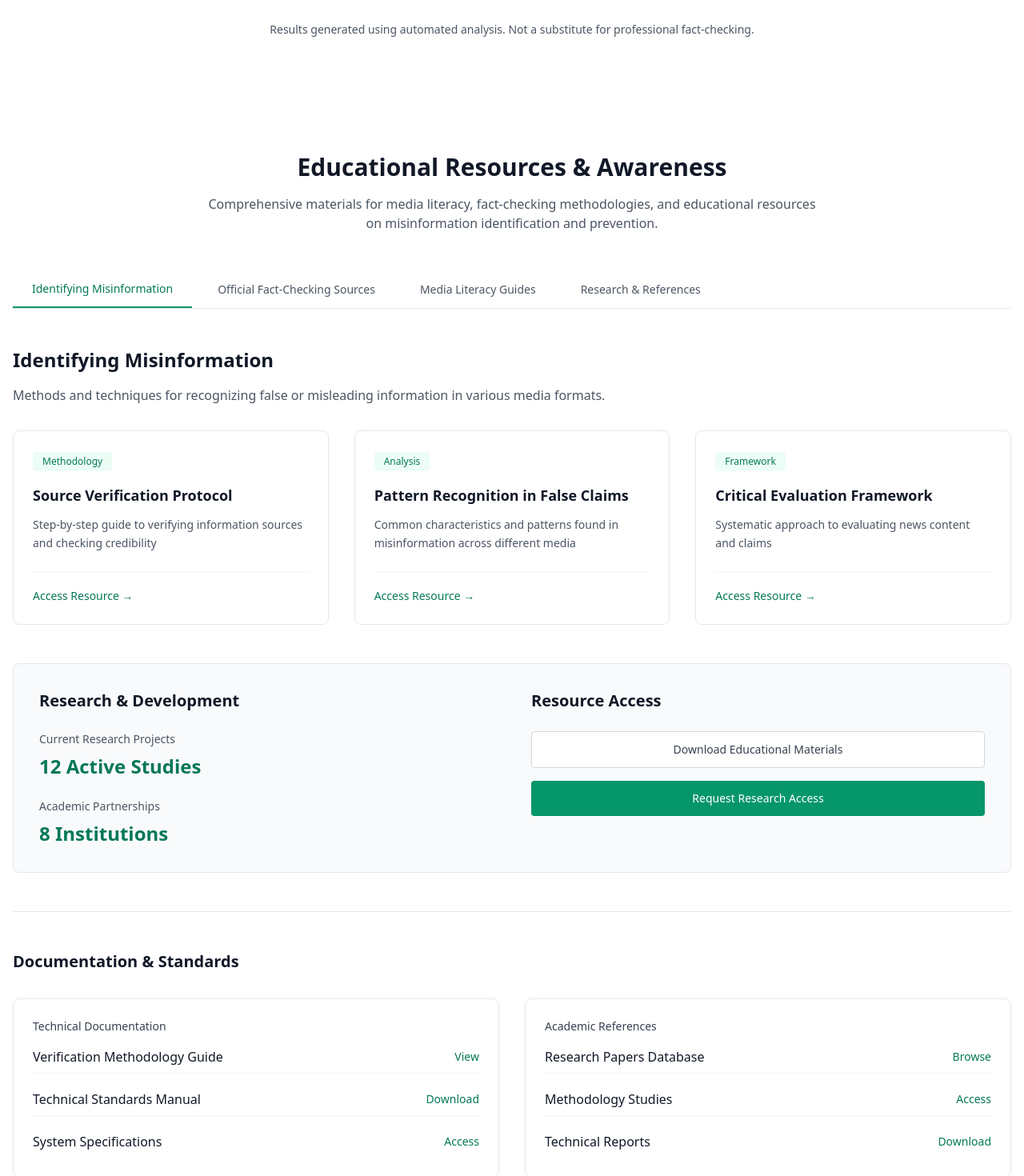
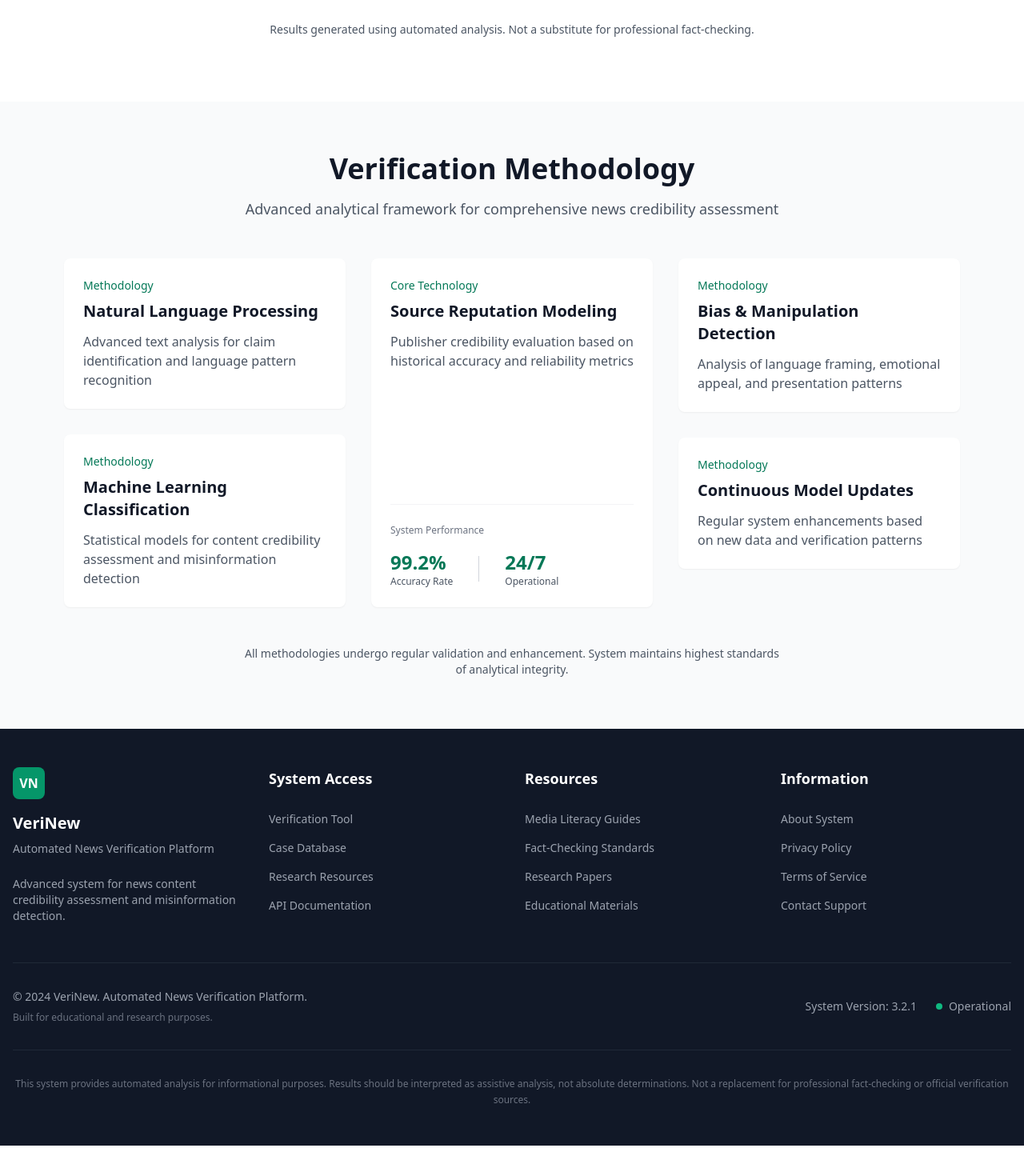
Before and after one commit to adinahawaldar/verity, a React (Vite) app: page / in a window 1280 px wide. Shown: the part 3260-4730 px from the top of the page at 80% size. After the commit the page ends 4692 px from the top, so only its background shows below. Built offline with nearby package versions, Linux system fonts and the light colour scheme.

Commit message:
updated methodology

```diff
--- a/src/Components/Categories.jsx
+++ b/src/Components/Categories.jsx
@@ -1,248 +1,116 @@
-import { useState } from 'react';
-
-const ResourcesSection = () => {
-  const [activeTab, setActiveTab] = useState('identification');
-
-  const resources = {
-    identification: {
-      title: "Identifying Misinformation",
-      description: "Methods and techniques for recognizing false or misleading information in various media formats.",
-      items: [
-        {
-          title: "Source Verification Protocol",
-          description: "Step-by-step guide to verifying information sources and checking credibility",
-          category: "Methodology",
-          link: "#"
-        },
-        {
-          title: "Pattern Recognition in False Claims",
-          description: "Common characteristics and patterns found in misinformation across different media",
-          category: "Analysis",
-          link: "#"
-        },
-        {
-          title: "Critical Evaluation Framework",
-          description: "Systematic approach to evaluating news content and claims",
-          category: "Framework",
-          link: "#"
-        }
-      ]
+const ProfessionalMethodology = () => {
+  const methodologies = [
+    {
+      title: "Natural Language Processing",
+      description: "Advanced text analysis for claim identification and language pattern recognition"
     },
-    sources: {
-      title: "Official Fact-Checking Sources",
-      description: "Verified and authoritative sources for fact-checking and information verification.",
-      items: [
-        {
-          title: "International Verification Standards",
-          description: "Global standards and protocols for professional fact-checking organizations",
-          category: "Standards",
-          link: "#"
-        },
-        {
-          title: "Government Verification Databases",
-          description: "Official databases and resources maintained by government agencies",
-          category: "Official",
-          link: "#"
-        },
-        {
-          title: "Academic Research Institutions",
-          description: "University research centers specializing in misinformation studies",
-          category: "Academic",
-          link: "#"
-        }
-      ]
+    {
+      title: "Machine Learning Classification",
+      description: "Statistical models for content credibility assessment and misinformation detection"
     },
-    literacy: {
-      title: "Media Literacy Guides",
-      description: "Educational resources for developing critical media consumption skills.",
-      items: [
-        {
-          title: "Digital Literacy Curriculum",
-          description: "Comprehensive educational materials for digital media literacy",
-          category: "Education",
-          link: "#"
-        },
-        {
-          title: "Professional Training Modules",
-          description: "Training resources for journalists and media professionals",
-          category: "Training",
-          link: "#"
-        },
-        {
-          title: "Public Awareness Materials",
-          description: "Resources for public education and awareness campaigns",
-          category: "Awareness",
-          link: "#"
-        }
-      ]
+    {
+      title: "Source Reputation Modeling",
+      description: "Publisher credibility evaluation based on historical accuracy and reliability metrics"
     },
-    research: {
-      title: "Research & References",
-      description: "Academic papers, studies, and technical documentation on misinformation detection.",
-      items: [
-        {
-          title: "Annual Misinformation Research Report",
-          description: "Comprehensive annual analysis of misinformation trends and patterns",
-          category: "Research",
-          link: "#"
-        },
-        {
-          title: "Technical Verification Standards",
-          description: "Technical specifications and standards for verification systems",
-          category: "Technical",
-          link: "#"
-        },
-        {
-          title: "Academic Papers Collection",
-          description: "Peer-reviewed research on misinformation detection methodologies",
-          category: "Academic",
-          link: "#"
-        }
-      ]
+    {
+      title: "Bias & Manipulation Detection",
+      description: "Analysis of language framing, emotional appeal, and presentation patterns"
+    },
+    {
+      title: "Continuous Model Updates",
+      description: "Regular system enhancements based on new data and verification patterns"
     }
-  };
-
-  const currentResources = resources[activeTab];
+  ];
 
   return (
-    <section className="py-16 bg-white">
-      <div className="max-w-7xl mx-auto px-4">
+    <section className="py-16 bg-gray-50">
+      <div className="max-w-6xl mx-auto px-4">
 
-        {/* Section Header */}
+        {/* Header */}
         <div className="text-center mb-12">
-          <h2 className="text-3xl font-bold text-gray-900 mb-4">
-            Educational Resources & Awareness
+          <h2 className="text-4xl font-bold text-gray-900 mb-4">
+            Verification Methodology
           </h2>
-          <p className="text-gray-600 max-w-3xl mx-auto">
-            Comprehensive materials for media literacy, fact-checking methodologies,
-            and educational resources on misinformation identification and prevention.
+          <p className="text-lg text-gray-600 max-w-2xl mx-auto">
+            Advanced analytical framework for comprehensive news credibility assessment
           </p>
         </div>
 
-        {/* Navigation Tabs */}
-        <div className="border-b border-gray-200 mb-12">
-          <div className="flex flex-wrap gap-2">
-            {Object.keys(resources).map((key) => (
-              <button
-                key={key}
-                onClick={() => setActiveTab(key)}
-                className={`px-6 py-3 text-sm font-medium transition-colors ${
-                  activeTab === key
-                    ? 'border-b-2 border-emerald-600 text-emerald-700'
-                    : 'text-gray-600 hover:text-gray-900'
-                }`}
-              >
-                {resources[key].title}
-              </button>
+        {/* Methodology Cards - New UI Style */}
+        <div className="grid grid-cols-1 md:grid-cols-3 gap-8 mb-12">
+          {/* Left Column */}
+          <div className="space-y-8">
+            {methodologies.slice(0, 2).map((method, index) => (
+              <div key={index} className="bg-white rounded-lg p-6 shadow-sm">
+                <div className="text-sm text-emerald-700 font-medium mb-2">
+                  Methodology
+                </div>
+                <h3 className="text-xl font-semibold text-gray-900 mb-3">
+                  {method.title}
+                </h3>
+                <p className="text-gray-600">
+                  {method.description}
+                </p>
+              </div>
             ))}
           </div>
-        </div>
 
-        {/* Content Area */}
-        <div className="mb-12">
-          <div className="mb-8">
-            <h3 className="text-2xl font-bold text-gray-900 mb-4">
-              {currentResources.title}
-            </h3>
-            <p className="text-gray-600 max-w-3xl">
-              {currentResources.description}
-            </p>
+          {/* Center Column - Feature Card */}
+          <div className="bg-white rounded-lg p-6 shadow-sm flex flex-col h-full">
+            <div>
+              <div className="text-sm text-emerald-700 font-medium mb-2">
+                Core Technology
+              </div>
+              <h3 className="text-xl font-semibold text-gray-900 mb-3">
+                {methodologies[2].title}
+              </h3>
+              <p className="text-gray-600">
+                {methodologies[2].description}
+              </p>
+            </div>
+
+            {/* System Performance at Bottom - Pushed to bottom */}
+            <div className="mt-auto pt-8">
+              <div className="border-t border-gray-100 pt-6">
+                <div className="text-xs text-gray-500 mb-4">System Performance</div>
+                <div className="flex items-center space-x-8">
+                  <div>
+                    <div className="text-2xl font-bold text-emerald-700">99.2%</div>
+                    <div className="text-xs text-gray-600">Accuracy Rate</div>
+                  </div>
+                  <div className="h-8 w-px bg-gray-300"></div>
+                  <div>
+                    <div className="text-2xl font-bold text-emerald-700">24/7</div>
+                    <div className="text-xs text-gray-600">Operational</div>
+                  </div>
+                </div>
+              </div>
+            </div>
           </div>
 
-          {/* Resources Grid */}
-          <div className="grid md:grid-cols-3 gap-8">
-            {currentResources.items.map((item, index) => (
-              <div key={index} className="border border-gray-200 rounded-lg p-6 hover:shadow-sm transition-shadow">
-                <div className="mb-4">
-                  <span className="inline-block px-3 py-1 bg-emerald-50 text-emerald-700 text-xs font-medium rounded">
-                    {item.category}
-                  </span>
+          {/* Right Column */}
+          <div className="space-y-8">
+            {methodologies.slice(3).map((method, index) => (
+              <div key={index} className="bg-white rounded-lg p-6 shadow-sm">
+                <div className="text-sm text-emerald-700 font-medium mb-2">
+                  Methodology
                 </div>
-                <h4 className="text-lg font-bold text-gray-900 mb-3">
-                  {item.title}
-                </h4>
-                <p className="text-gray-600 text-sm mb-6 leading-relaxed">
-                  {item.description}
+                <h3 className="text-xl font-semibold text-gray-900 mb-3">
+                  {method.title}
+                </h3>
+                <p className="text-gray-600">
+                  {method.description}
                 </p>
-                <div className="border-t border-gray-100 pt-4">
-                  <a href={item.link} className="text-emerald-700 hover:text-emerald-800 text-sm font-medium">
-                    Access Resource →
-                  </a>
-                </div>
               </div>
             ))}
           </div>
         </div>
 
-        {/* Additional Information */}
-        <div className="bg-gray-50 border border-gray-200 rounded-lg p-8">
-          <div className="grid md:grid-cols-2 gap-12">
-            <div>
-              <h4 className="text-xl font-bold text-gray-900 mb-6">Research & Development</h4>
-              <div className="space-y-6">
-                <div>
-                  <div className="text-sm text-gray-600 mb-2">Current Research Projects</div>
-                  <div className="text-2xl font-bold text-emerald-700">12 Active Studies</div>
-                </div>
-                <div>
-                  <div className="text-sm text-gray-600 mb-2">Academic Partnerships</div>
-                  <div className="text-2xl font-bold text-emerald-700">8 Institutions</div>
-                </div>
-              </div>
-            </div>
-            <div>
-              <h4 className="text-xl font-bold text-gray-900 mb-6">Resource Access</h4>
-              <div className="space-y-4">
-                <button className="w-full px-6 py-3 bg-white border border-gray-300 text-gray-700 rounded hover:bg-gray-50 text-sm">
-                  Download Educational Materials
-                </button>
-                <button className="w-full px-6 py-3 bg-emerald-600 text-white rounded hover:bg-emerald-700 text-sm">
-                  Request Research Access
-                </button>
-              </div>
-            </div>
-          </div>
-        </div>
-
-        {/* Documentation */}
-        <div className="mt-12 border-t border-gray-200 pt-12">
-          <h4 className="text-xl font-bold text-gray-900 mb-8">Documentation & Standards</h4>
-          <div className="grid md:grid-cols-2 gap-8">
-            <div className="border border-gray-200 rounded-lg p-6">
-              <div className="text-sm font-medium text-gray-700 mb-2">Technical Documentation</div>
-              <ul className="space-y-3">
-                <li className="flex items-center justify-between py-2 border-b border-gray-100">
-                  <span className="text-gray-900">Verification Methodology Guide</span>
-                  <a href="#" className="text-emerald-700 text-sm">View</a>
-                </li>
-                <li className="flex items-center justify-between py-2 border-b border-gray-100">
-                  <span className="text-gray-900">Technical Standards Manual</span>
-                  <a href="#" className="text-emerald-700 text-sm">Download</a>
-                </li>
-                <li className="flex items-center justify-between py-2">
-                  <span className="text-gray-900">System Specifications</span>
-                  <a href="#" className="text-emerald-700 text-sm">Access</a>
-                </li>
-              </ul>
-            </div>
-            <div className="border border-gray-200 rounded-lg p-6">
-              <div className="text-sm font-medium text-gray-700 mb-2">Academic References</div>
-              <ul className="space-y-3">
-                <li className="flex items-center justify-between py-2 border-b border-gray-100">
-                  <span className="text-gray-900">Research Papers Database</span>
-                  <a href="#" className="text-emerald-700 text-sm">Browse</a>
-                </li>
-                <li className="flex items-center justify-between py-2 border-b border-gray-100">
-                  <span className="text-gray-900">Methodology Studies</span>
-                  <a href="#" className="text-emerald-700 text-sm">Access</a>
-                </li>
-                <li className="flex items-center justify-between py-2">
-                  <span className="text-gray-900">Technical Reports</span>
-                  <a href="#" className="text-emerald-700 text-sm">Download</a>
-                </li>
-              </ul>
-            </div>
-          </div>
+        {/* Footer */}
+        <div className="text-center">
+          <p className="text-sm text-gray-600 max-w-2xl mx-auto">
+            All methodologies undergo regular validation and enhancement. System maintains highest standards of analytical integrity.
+          </p>
         </div>
 
       </div>
@@ -250,4 +118,4 @@ const ResourcesSection = () => {
   );
 };
 
-export default ResourcesSection;
+export default ProfessionalMethodology;
```
